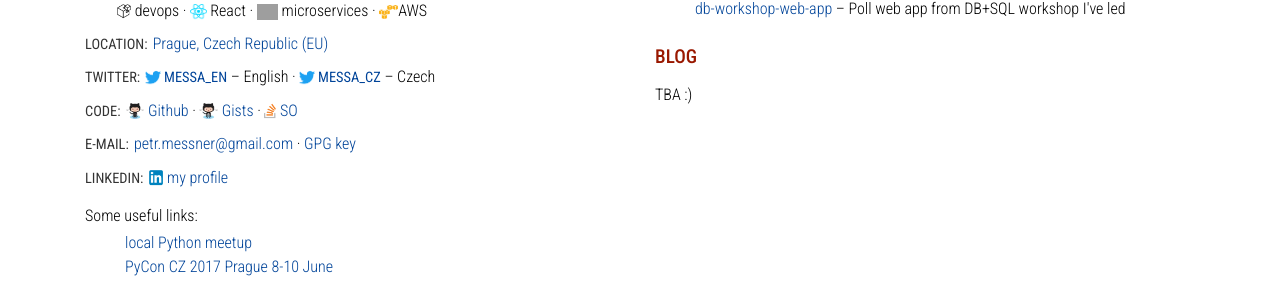
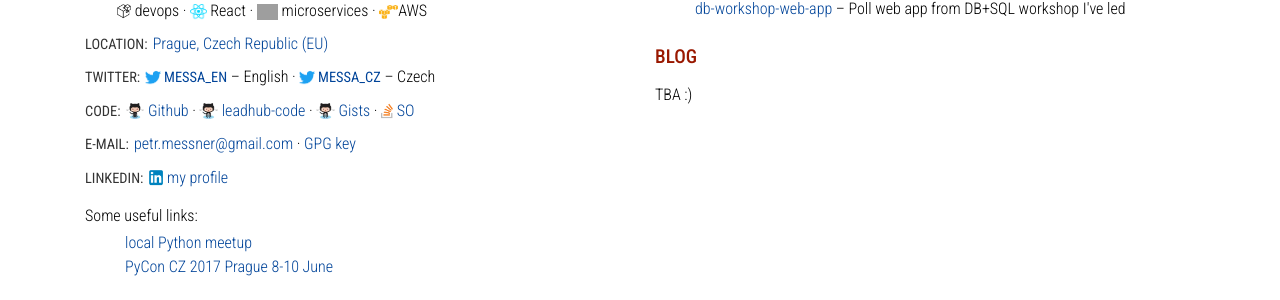
Before and after one commit to messa/www.messa.cz, a Flask app: page /en/ in a window 1280 px wide. Shown: the part 410-710 px from the top of the page. Run offline with Flask 2, Linux system fonts and the light colour scheme; some libraries are stand-ins or nearby versions; grey boxes are pictures that could not be loaded.

Commit message:
add link to github.com/leadhub-code

```diff
--- a/templates/index.html
+++ b/templates/index.html
@@ -187,9 +187,15 @@
                     <a href="https://github.com/messa">
                       <img src="/static/icons/github-octocat.jpg" alt="" style="height: 1rem;">
                       Github</a> &middot;
-                      <a href="https://gist.github.com/messa">
-                        <img src="/static/icons/github-octocat.jpg" alt="" style="height: 1rem;">
-                        Gists</a> &middot;
+
+                    <a href="https://github.com/leadhub-code">
+                      <img src="/static/icons/github-octocat.jpg" alt="" style="height: 1rem;">
+                      leadhub-code</a> &middot;
+
+                    <a href="https://gist.github.com/messa">
+                      <img src="/static/icons/github-octocat.jpg" alt="" style="height: 1rem;">
+                      Gists</a> &middot;
+
                     <a href="http://stackoverflow.com/users/196206/messa">
                       <img src="/static/icons/stackoverflow.png" alt="" style="height: 1rem;">
                       SO</a>
```
